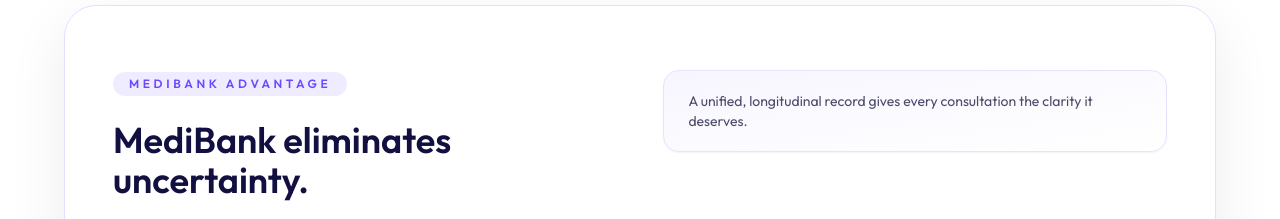
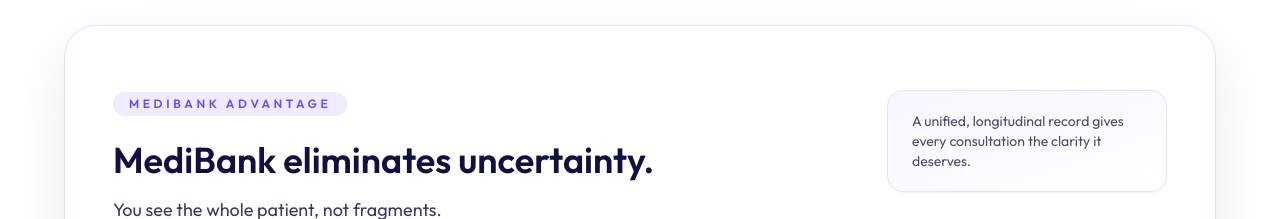
Before and after one commit to AmanDwivedi9335/clinic-portpolio, a Next.js app: page /doctors in a window 1280 px wide. Shown: the part 733-952 px from the top of the page. Built offline with nearby package versions, Linux system fonts and the light colour scheme.

Commit message:
Improve doctors page alignment

```diff
--- a/src/app/doctors/page.js
+++ b/src/app/doctors/page.js
@@ -178,7 +178,7 @@ export default function DoctorsPage() {
           {/* inner gradient wash */}
           <div className="pointer-events-none absolute inset-0 bg-gradient-to-br from-white/90 via-white/80 to-[#F0F4FF]/80" />
 
-          <div className="relative z-10 flex flex-col gap-10 px-6 py-12 md:flex-row md:items-start md:justify-between md:gap-16 md:px-12 md:py-16">
+          <div className="relative z-10 flex flex-col gap-10 px-6 py-12 md:flex-row md:items-center md:justify-between md:gap-16 md:px-12 md:py-16">
             {/* LEFT */}
             <div className="flex-1">
               <span className="inline-flex items-center rounded-full bg-[#282672]/10 px-4 py-1 text-xs font-semibold uppercase tracking-[0.3em] text-[#3A3A5E]">
@@ -207,7 +207,7 @@ export default function DoctorsPage() {
 
             {/* RIGHT (PILL like screenshot) */}
             <div className="relative flex-1">
-              <div className="relative ml-auto h-[50vh] w-full max-w-[520px] overflow-hidden">
+              <div className="relative ml-auto h-[42vh] w-full max-w-[520px] overflow-hidden sm:h-[360px] lg:h-[420px]">
                 <Image
                   src="/images/vectorfordoctor.png"
                   alt="vectorfordoctor"
@@ -224,7 +224,7 @@ export default function DoctorsPage() {
 
       <section className="doctor-benefits relative px-6 py-16 md:py-20">
         <div className="doctor-panel mx-auto w-full max-w-6xl rounded-[32px] border border-[#E3E0FF] bg-white px-6 py-12 shadow-[0_20px_60px_rgba(15,23,42,0.08)] md:px-12 md:py-16">
-          <div className="flex flex-col gap-6 md:flex-row md:items-start md:justify-between">
+          <div className="flex flex-col gap-6 md:grid md:grid-cols-[minmax(0,1fr)_240px] md:items-start md:gap-10 lg:grid-cols-[minmax(0,1fr)_280px]">
             <div className="max-w-xl">
               <span className="inline-flex items-center rounded-full bg-[#6D4AFF]/10 px-4 py-1 text-xs font-semibold uppercase tracking-[0.3em] text-[#6D4AFF]">
                 MediBank Advantage
@@ -236,12 +236,12 @@ export default function DoctorsPage() {
                 You see the whole patient, not fragments.
               </p>
             </div>
-            <div className="rounded-2xl border border-[#E6E3FF] bg-gradient-to-br from-[#F7F6FF] to-white px-6 py-5 text-sm text-[#4C4C6A] shadow-sm">
+            <div className="rounded-2xl border border-[#E6E3FF] bg-gradient-to-br from-[#F7F6FF] to-white px-6 py-5 text-sm text-[#4C4C6A] shadow-sm md:justify-self-end">
               A unified, longitudinal record gives every consultation the
               clarity it deserves.
             </div>
           </div>
-          <div className="doctor-benefits-grid mt-10 grid gap-4 sm:grid-cols-2 lg:grid-cols-3">
+          <div className="doctor-benefits-grid mt-10 grid auto-rows-fr gap-4 sm:grid-cols-2 lg:grid-cols-3">
             {benefits.map((item) => (
               <div
                 key={item}
```
